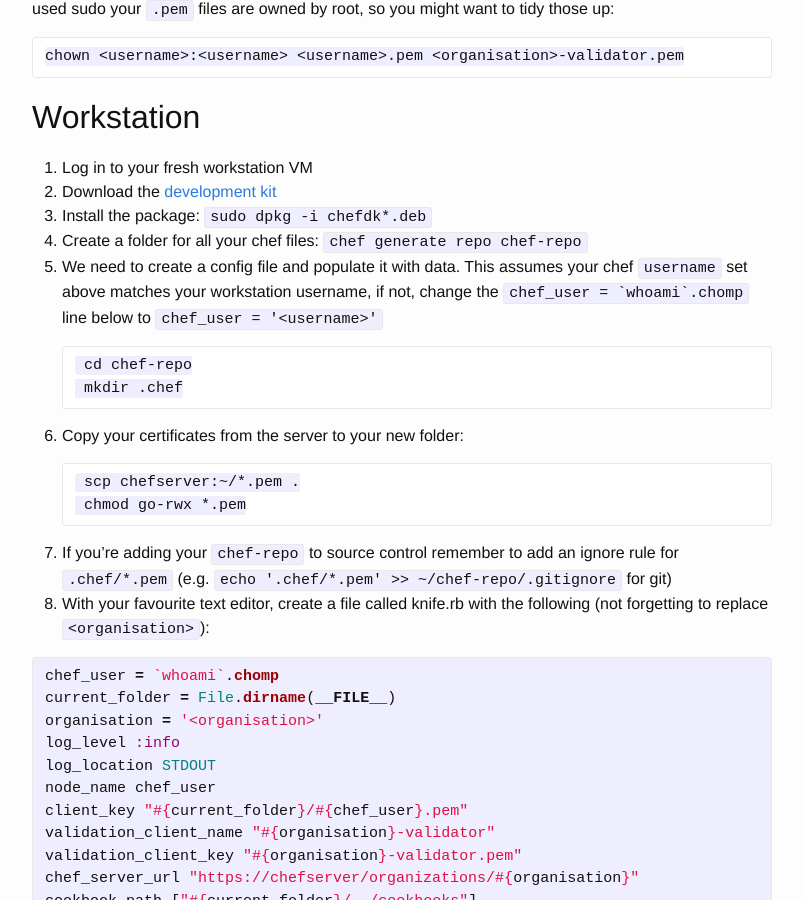
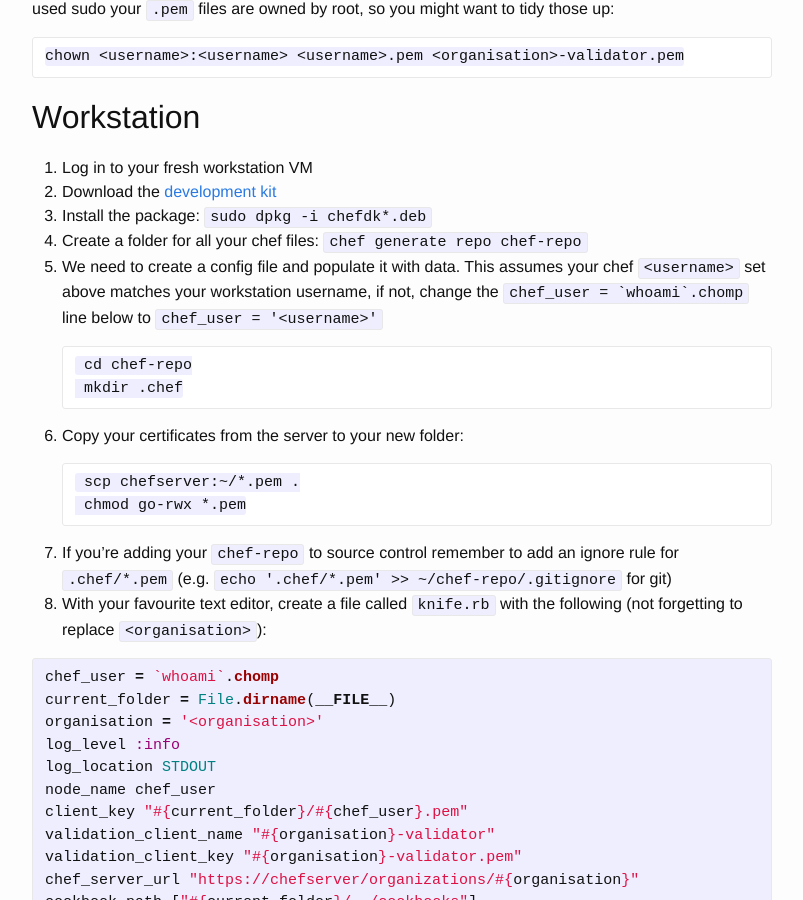
Before and after one commit to petewest/petewest.github.io, a Jekyll site: the page built from _posts/2014-09-12-hosting-your-own-chef.markdown, in a window 1280 px wide and 900 px high, scrolled down 1336 px. Shown: the whole window, without its empty margins (238-1041 px from the left). Built offline with Jekyll 4.4.1, drawn with Linux system fonts in a browser that asks for light colours.

Commit message:
File names as code

```diff
--- a/_posts/2014-09-12-hosting-your-own-chef.markdown
+++ b/_posts/2014-09-12-hosting-your-own-chef.markdown
@@ -79,7 +79,7 @@ As we used sudo your `.pem` files are owned by root, so you might want to tidy t
 7. If you're adding your `chef-repo` to source control remember to
 	add an ignore rule for `.chef/*.pem` (e.g.
 	`echo '.chef/*.pem' >> ~/chef-repo/.gitignore` for git)
-8. With your favourite text editor, create a file called knife.rb
+8. With your favourite text editor, create a file called `knife.rb`
 	with the following (not forgetting to replace `<organisation>`):
 
 {% highlight ruby %}
```
Also changed, not shown: other parts of _posts/2014-09-12-hosting-your-own-chef.markdown (+1 -1 lines).
